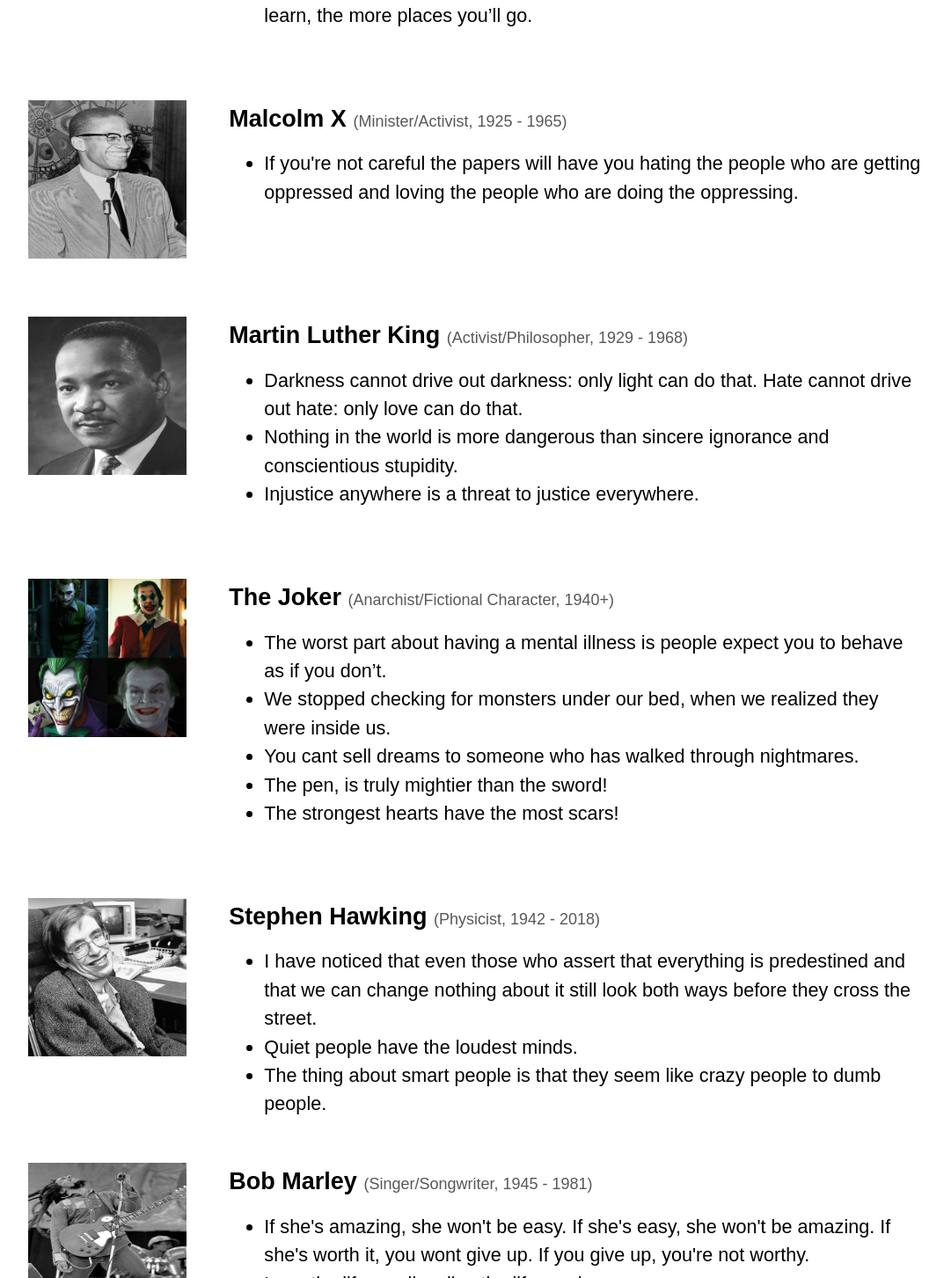
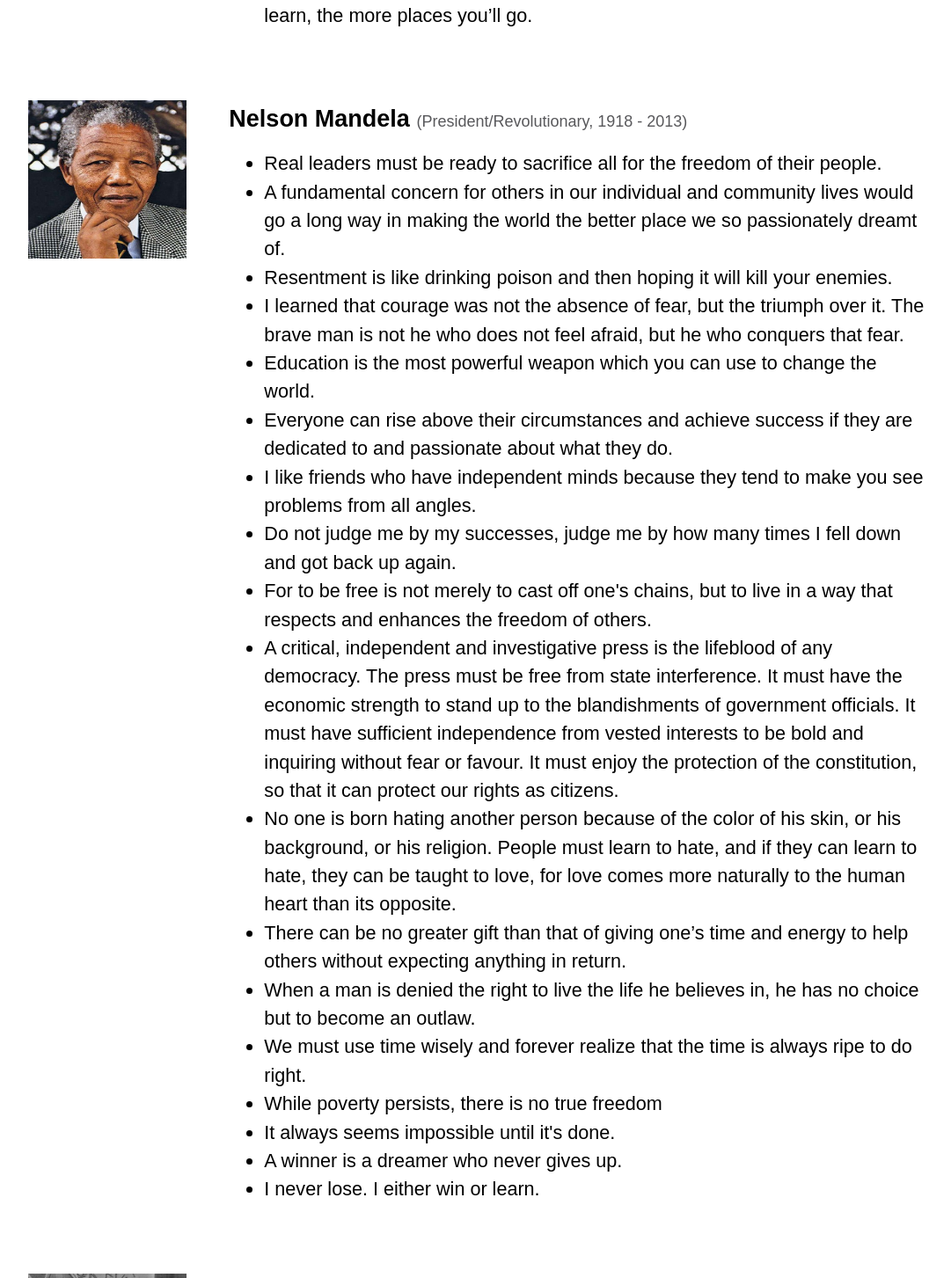
Before and after one commit to lreynolds188/Portfolio, a Next.js app: page /quotes in a window 1280 px wide. Shown: the part 9657-11110 px from the top of the page at 88% size, without its empty margins (99-1180 px from the left). Built offline with nearby package versions, Linux system fonts and the light colour scheme.

Commit message:
Mandela quotes

```diff
--- a/pages/quotes.js
+++ b/pages/quotes.js
@@ -341,7 +341,33 @@ export default function Home() {
             </ul>
           </div><br/><br /><br/>
           <div className={styles.picture}>
-            <Image src="/malcolm.jpg" alt="Malcom" width={180} height={180} />
+            <Image src="/mandela.jpg" alt="Mandela" width={180} height={180} />
+          </div>
+          <div className={styles.content}>
+            <h3 className={styles.noTopMargin}>Nelson Mandela&nbsp;</h3><p className={styles.info}>(President/Revolutionary, 1918 - 2013)</p>
+            <ul className={styles.descriptionLeft}>
+              <li>Real leaders must be ready to sacrifice all for the freedom of their people.</li>
+              <li>A fundamental concern for others in our individual and community lives would go a long way in making the world the better place we so passionately dreamt of.</li>
+              <li>Resentment is like drinking poison and then hoping it will kill your enemies.</li>
+              <li>I learned that courage was not the absence of fear, but the triumph over it. The brave man is not he who does not feel afraid, but he who conquers that fear.</li>
+              <li>Education is the most powerful weapon which you can use to change the world.</li>
+              <li>Everyone can rise above their circumstances and achieve success if they are dedicated to and passionate about what they do.</li>
+              <li>I like friends who have independent minds because they tend to make you see problems from all angles.</li>
+              <li>Do not judge me by my successes, judge me by how many times I fell down and got back up again.</li>
+              <li>For to be free is not merely to cast off one's chains, but to live in a way that respects and enhances the freedom of others.</li>
+              <li>A critical, independent and investigative press is the lifeblood of any democracy. The press must be free from state interference. It must have the economic strength to stand up to the blandishments of government officials. It must have sufficient independence from vested interests to be bold and inquiring without fear or favour. It must enjoy the protection of the constitution, so that it can protect our rights as citizens.</li>
+              <li>No one is born hating another person because of the color of his skin, or his background, or his religion. People must learn to hate, and if they can learn to hate, they can be taught to love, for love comes more naturally to the human heart than its opposite.</li>
+              <li>There can be no greater gift than that of giving one’s time and energy to help others without expecting anything in return.</li>
+              <li>When a man is denied the right to live the life he believes in, he has no choice but to become an outlaw.</li>
+              <li>We must use time wisely and forever realize that the time is always ripe to do right.</li>
+              <li>While poverty persists, there is no true freedom</li>
+              <li>It always seems impossible until it's done.</li>
+              <li>A winner is a dreamer who never gives up.</li>
+              <li>I never lose. I either win or learn.</li>
+            </ul>
+          </div><br /><br /><br/>
+          <div className={styles.picture}>
+            <Image src="/malcolm.jpg" alt="Malcolm" width={180} height={180} />
           </div>
           <div className={styles.content}>
             <h3 className={styles.noTopMargin}>Malcolm X&nbsp;</h3><p className={styles.info}>(Minister/Activist, 1925 - 1965)</p>
@@ -504,7 +530,7 @@ export default function Home() {
               <li>When I was poor and complained about inequality they said I was bitter; now that I'm rich and I complain about inequality they say I'm a hypocrite. I'm beginning to think they just don't want to talk about inequality. - Russel Brand</li>
               <li>You can tell the greatness of a man by what makes him angry - Abraham Lincoln</li>
               <li>Less is more. - Ludwig Mies van der Rohe</li>
-              <li>You're not here to make the choice; you've already made it. You're here to understand why you make that choice. - The Matrix</li>
+              <li>You're not here to make the choice; you've already made it. You're here to understand why you make that choice. - The Oracle</li>
             </ul>
           </div>
         </div>
```
Also changed, not shown: public/mandela.jpg (added).
